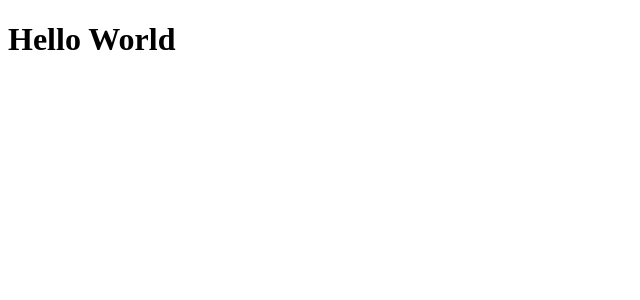
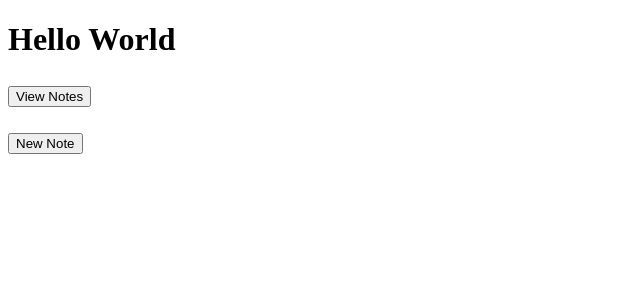
Before and after one commit to sakifree/nextjs-notesapp, a Next.js app: page / in a window 1280 px wide. Shown: the top 300 px of the page, without its empty margins (0-640 px from the left). Built offline with nearby package versions, Linux system fonts and the light colour scheme.

Commit message:
adds create page

```diff
--- a/pages/index.js
+++ b/pages/index.js
@@ -1,4 +1,5 @@
 import Head from 'next/head'
+import Link from 'next/link'
 
 export default function Home() {
   return (
@@ -10,6 +11,12 @@ export default function Home() {
         <link rel="icon" href="/favicon.ico" />
       </Head>
       <h1>Hello World</h1>
+      <Link href="/new">
+        <h2><button>View Notes</button></h2>
+      </Link>
+      <Link href="/new">
+        <h2><button>New Note</button></h2>
+      </Link>
     </>
   )
 }
```
Also changed, not shown: pages/new.js (added, +7 -0 lines), pages/notebook/[id].js (added), pages/notebook/index.js (added).
